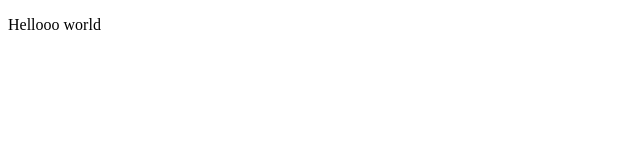
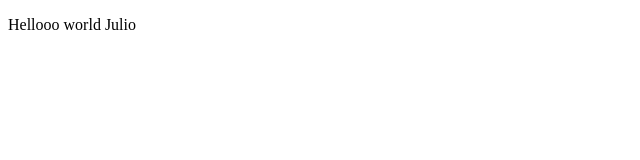
Before and after one commit to JulioRakotobe/git-test, a plain HTML site: page index.html in a window 1280 px wide. Shown: the full height of the page, 0-640 px from the left. Drawn offline with Linux system fonts and the light colour scheme.

Commit message:
Update index.html

```diff
--- a/index.html
+++ b/index.html
@@ -6,6 +6,6 @@
     <title>Document</title>
 </head>
 <body>
-    <p>Hellooo world</p>
+    <p>Hellooo world Julio</p>
 </body>
 </html>
```
